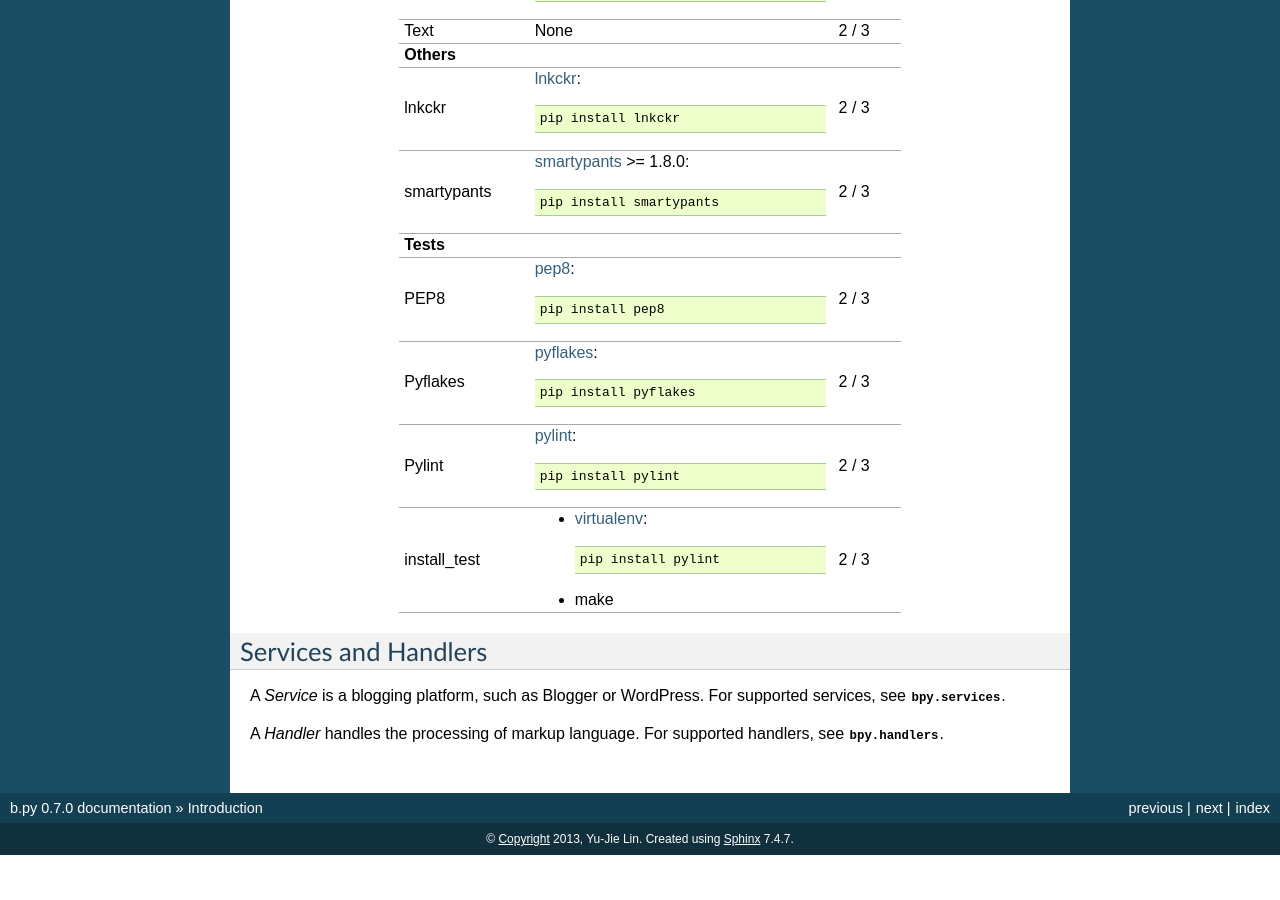
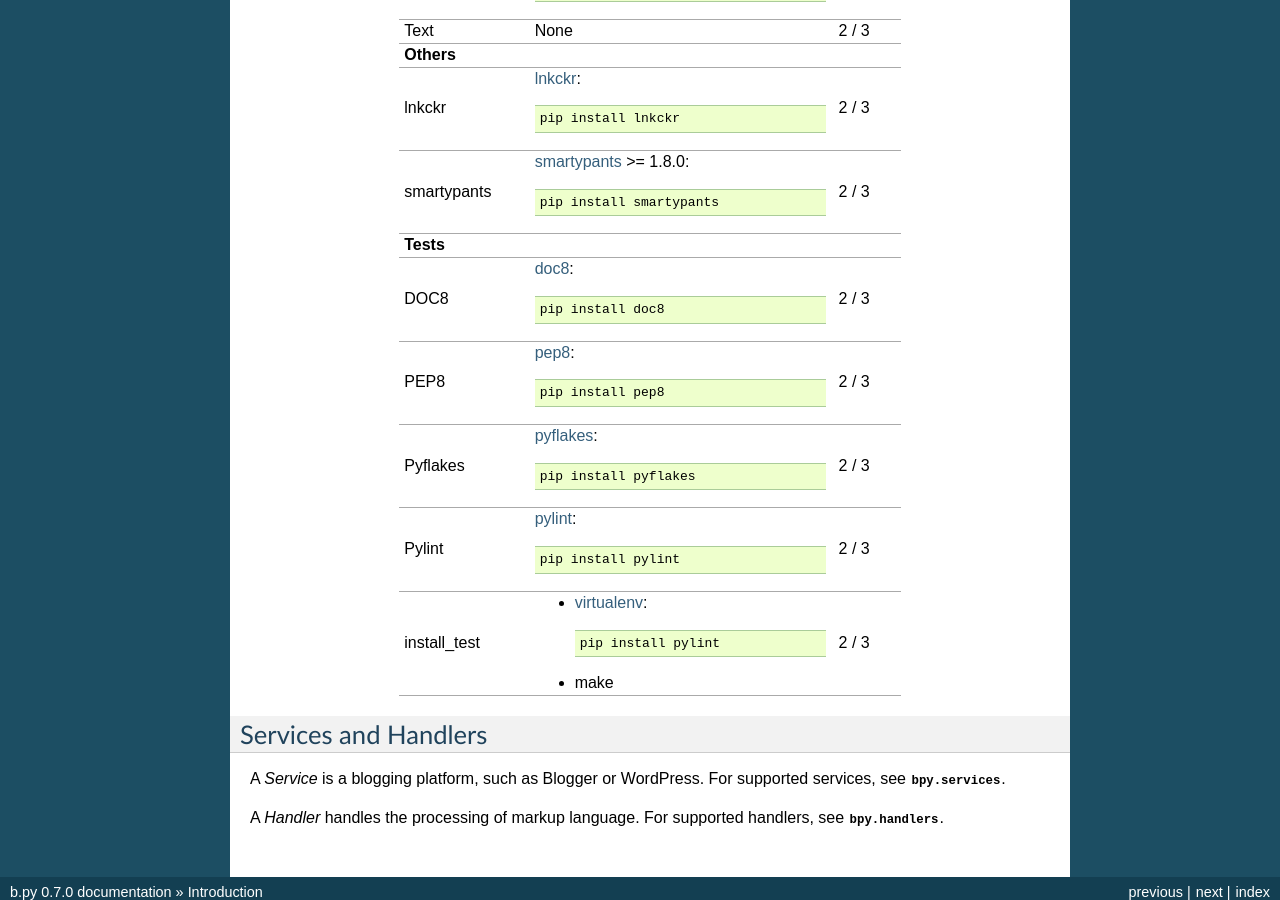
Before and after one commit to lbarchive/b.py, a Sphinx documentation site: the page built from docs/introduction.rst, in a window 1280 px wide and 900 px high, scrolled down 1110 px. Built offline with Sphinx 7.4.7, drawn with Linux system fonts in a browser that asks for light colours; pages that are not in the unit, such as notebooks, are missing from menus; before the commit the page ends 1965 px from its top, so only the background shows below that.

Commit message:
add test_doc8 target

```diff
--- a/CHANGES.rst
+++ b/CHANGES.rst
@@ -4,6 +4,9 @@
 
 Development
 ===========
+
+* Makefile
+  * add ``test_doc8`` for doc8 test
 
 Version 0.7.0 (2013-10-17T03:31:14Z)
 ====================================
@@ -31,7 +34,8 @@
 Version 0.6.1 (2013-08-14T07:41:25Z)
 ====================================
 
-* remove smartypants Python 3 exception, which now supports Python 3 since v1.7.1
+* remove smartypants Python 3 exception, which now supports Python 3 since
+  v1.7.1
 
 Version 0.6.0 (2013-08-07T21:40:36Z)
 ====================================
--- a/docs/introduction.rst
+++ b/docs/introduction.rst
@@ -83,6 +83,10 @@
 +------------------+----------------------------------------------------+--------+
 | **Tests**                                                                      |
 +------------------+----------------------------------------------------+--------+
+| DOC8             | doc8_::                                            | 2 / 3  |
+|                  |                                                    |        |
+|                  |   pip install doc8                                 |        |
++------------------+----------------------------------------------------+--------+
 | PEP8             | pep8_::                                            | 2 / 3  |
 |                  |                                                    |        |
 |                  |   pip install pep8                                 |        |
@@ -112,6 +116,7 @@
 .. _smartypants: http://pypi.python.org/pypi/smartypants
 .. _lnkckr: https://bitbucket.org/livibetter/lnkckr
 
+.. _doc8: https://pypi.python.org/pypi/doc8
 .. _pep8: https://pypi.python.org/pypi/pep8
 .. _pyflakes: https://pypi.python.org/pypi/pyflakes
 .. _pylint: https://pypi.python.org/pypi/pylint
```
Also changed, not shown: 1 other file.
